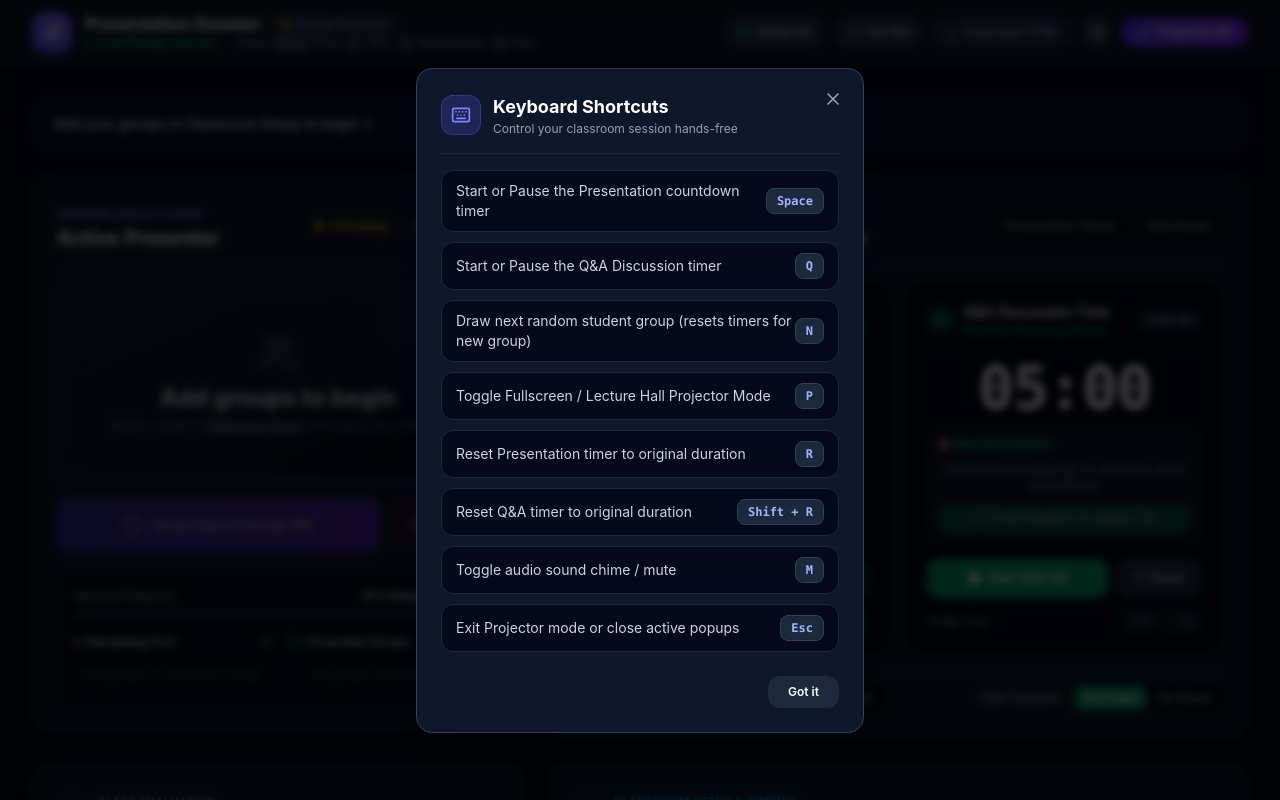
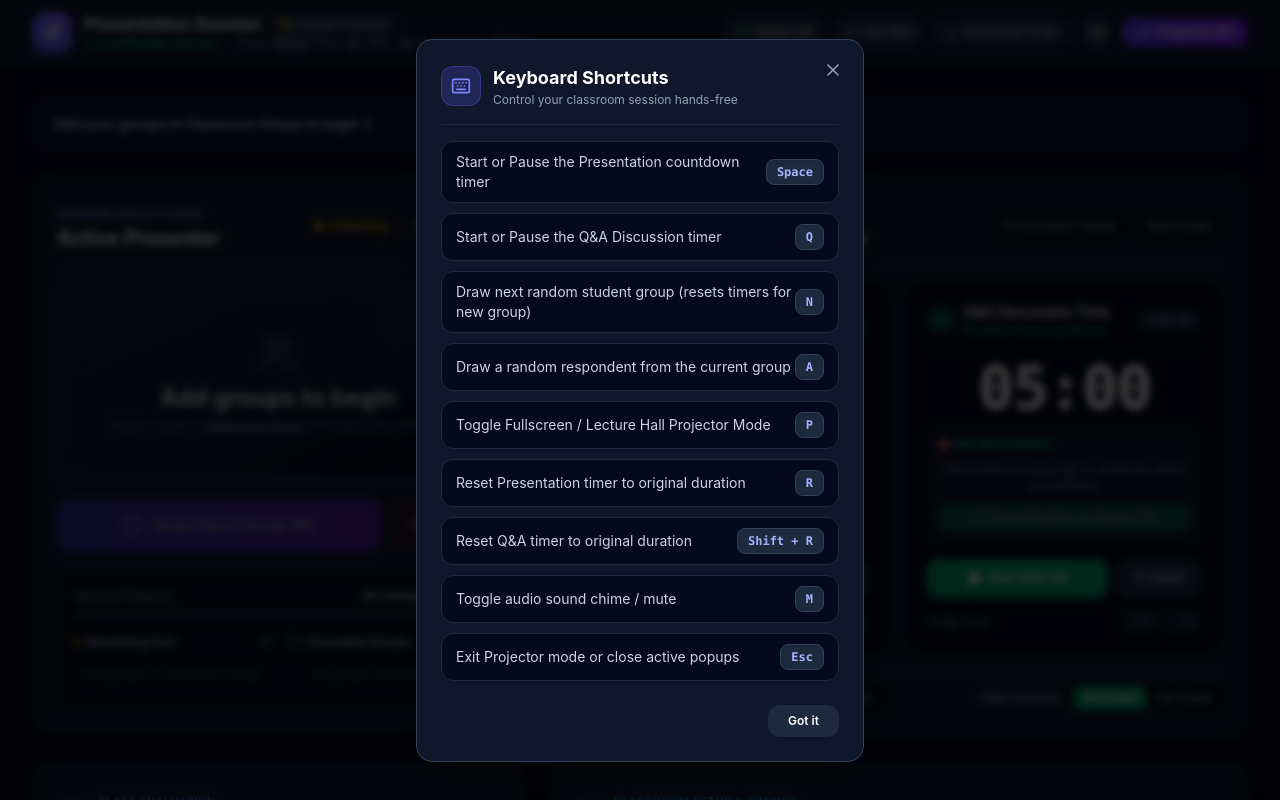
Before and after one commit to kochiuyu/Presentation, a React (Vite) app: page / in a window 1280 px wide. Both pictures are taken after a click on the button "Keyboard Shortcuts". Shown: the top 800 px of the page. Built offline with nearby package versions, Linux system fonts and the light colour scheme.

Commit message:
Document respondent shortcut in keyboard help

```diff
--- a/src/components/ShortcutsModal.tsx
+++ b/src/components/ShortcutsModal.tsx
@@ -15,6 +15,7 @@ export const ShortcutsModal: React.FC<ShortcutsModalProps> = ({ isOpen, onClose
     { key: 'Space', desc: 'Start or Pause the Presentation countdown timer' },
     { key: 'Q', desc: 'Start or Pause the Q&A Discussion timer' },
     { key: 'N', desc: 'Draw next random student group (resets timers for new group)' },
+    { key: 'A', desc: 'Draw a random respondent from the current group' },
     { key: 'P', desc: 'Toggle Fullscreen / Lecture Hall Projector Mode' },
     { key: 'R', desc: 'Reset Presentation timer to original duration' },
     { key: 'Shift + R', desc: 'Reset Q&A timer to original duration' },
```
